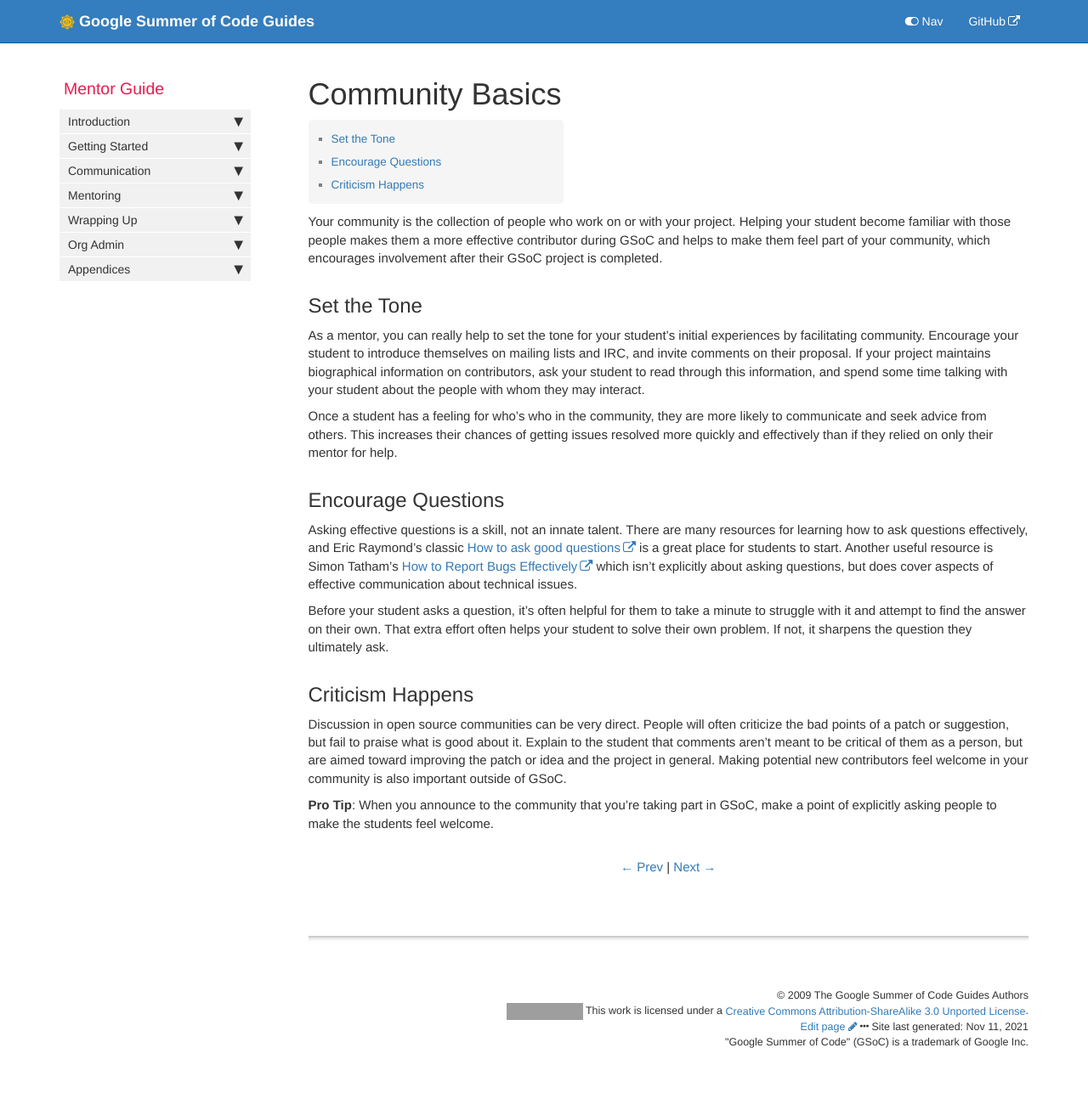
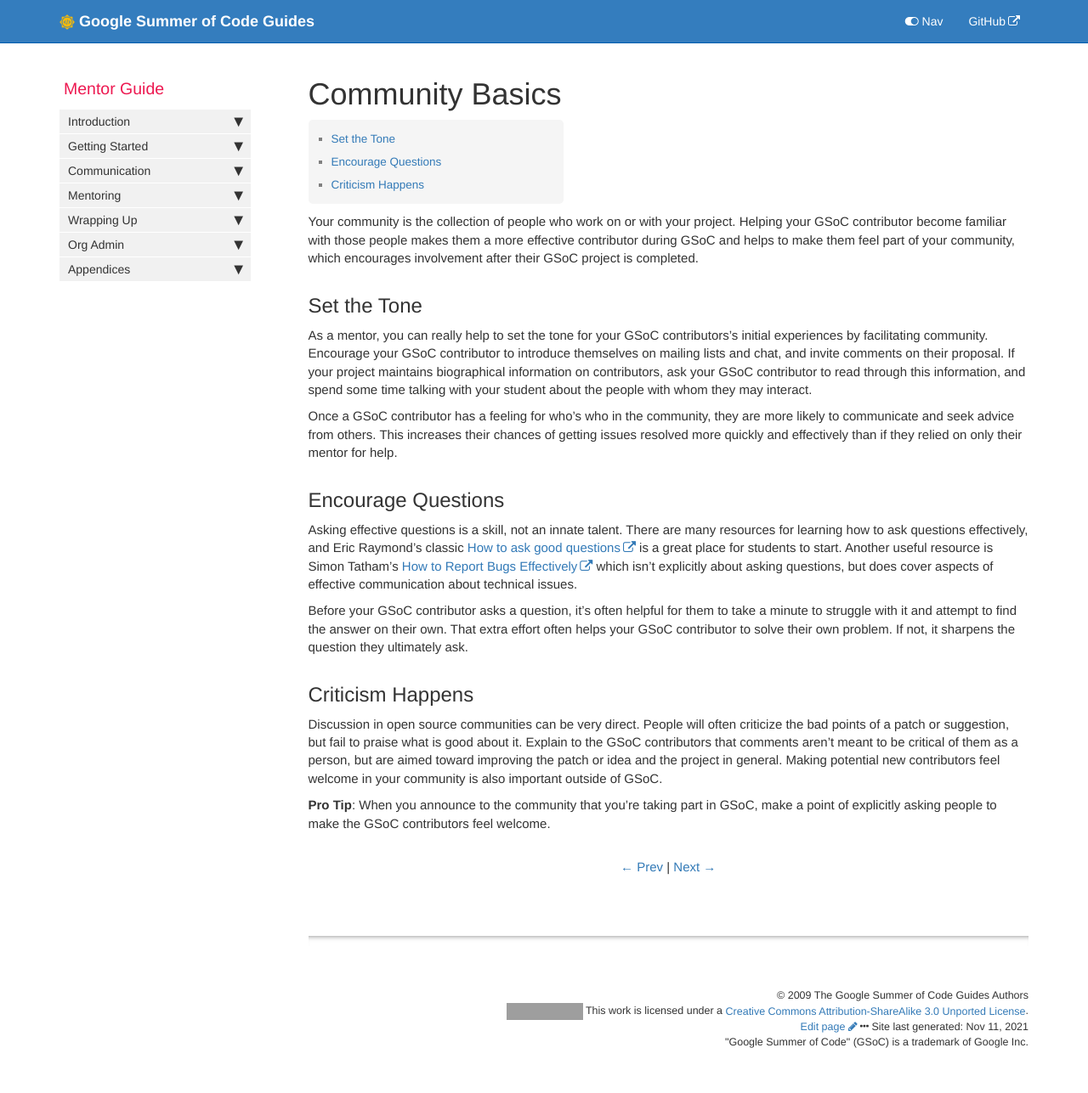
Before and after one commit to google/gsocguides, a Jekyll site: the page built from pages/mentor/06-community_basics.md, in a window 1280 px wide. Shown: the whole page at 85% size. Built offline with Jekyll 4.4.1, drawn with Linux system fonts in a browser that asks for light colours; grey boxes are pictures that could not be loaded.

Commit message:
Update 06-community_basics.md
2022 updates

```diff
--- a/pages/mentor/06-community_basics.md
+++ b/pages/mentor/06-community_basics.md
@@ -6,22 +6,22 @@ permalink: mentor/community-basics.html
 sidebar: mentor_sidebar
 ---
 
-Your community is the collection of people who work on or with your project. Helping your student become familiar with those people makes them a more effective contributor during GSoC and helps to make them feel part of your community, which encourages involvement after their GSoC project is completed.
+Your community is the collection of people who work on or with your project. Helping your GSoC contributor become familiar with those people makes them a more effective contributor during GSoC and helps to make them feel part of your community, which encourages involvement after their GSoC project is completed.
 
 ## Set the Tone
 
-As a mentor, you can really help to set the tone for your student's initial experiences by facilitating community. Encourage your student to introduce themselves on mailing lists and IRC, and invite comments on their proposal. If your project maintains biographical information on contributors, ask your student to read through this information, and spend some time talking with your student about the people with whom they may interact.
+As a mentor, you can really help to set the tone for your GSoC contributors's initial experiences by facilitating community. Encourage your GSoC contributor to introduce themselves on mailing lists and chat, and invite comments on their proposal. If your project maintains biographical information on contributors, ask your GSoC contributor to read through this information, and spend some time talking with your student about the people with whom they may interact.
 
-Once a student has a feeling for who's who in the community, they are more likely to communicate and seek advice from others. This increases their chances of getting issues resolved more quickly and effectively than if they relied on only their mentor for help.
+Once a GSoC contributor has a feeling for who's who in the community, they are more likely to communicate and seek advice from others. This increases their chances of getting issues resolved more quickly and effectively than if they relied on only their mentor for help.
 
 ## Encourage Questions
 
 Asking effective questions is a skill, not an innate talent. There are many resources for learning how to ask questions effectively, and Eric Raymond's classic [How to ask good questions](http://catb.org/~esr/faqs/smart-questions.html) is a great place for students to start.  Another useful resource is Simon Tatham's [How to Report Bugs Effectively](http://www.chiark.greenend.org.uk/~sgtatham/bugs.html) which isn't explicitly about asking questions, but does cover aspects of effective communication about technical issues.
 
-Before your student asks a question, it's often helpful for them to take a minute to struggle with it and attempt to find the answer on their own. That extra effort often helps your student to solve their own problem. If not, it sharpens the question they ultimately ask.
+Before your GSoC contributor asks a question, it's often helpful for them to take a minute to struggle with it and attempt to find the answer on their own. That extra effort often helps your GSoC contributor to solve their own problem. If not, it sharpens the question they ultimately ask.
 
 ## Criticism Happens
 
-Discussion in open source communities can be very direct. People will often criticize the bad points of a patch or suggestion, but fail to praise what is good about it. Explain to the student that comments aren't meant to be critical of them as a person, but are aimed toward improving the patch or idea and the project in general. Making potential new contributors feel welcome in your community is also important outside of GSoC.
+Discussion in open source communities can be very direct. People will often criticize the bad points of a patch or suggestion, but fail to praise what is good about it. Explain to the GSoC contributors that comments aren't meant to be critical of them as a person, but are aimed toward improving the patch or idea and the project in general. Making potential new contributors feel welcome in your community is also important outside of GSoC.
 
-**Pro Tip**: When you announce to the community that you're taking part in GSoC, make a point of explicitly asking people to make the students feel welcome.
+**Pro Tip**: When you announce to the community that you're taking part in GSoC, make a point of explicitly asking people to make the GSoC contributors feel welcome.
```
